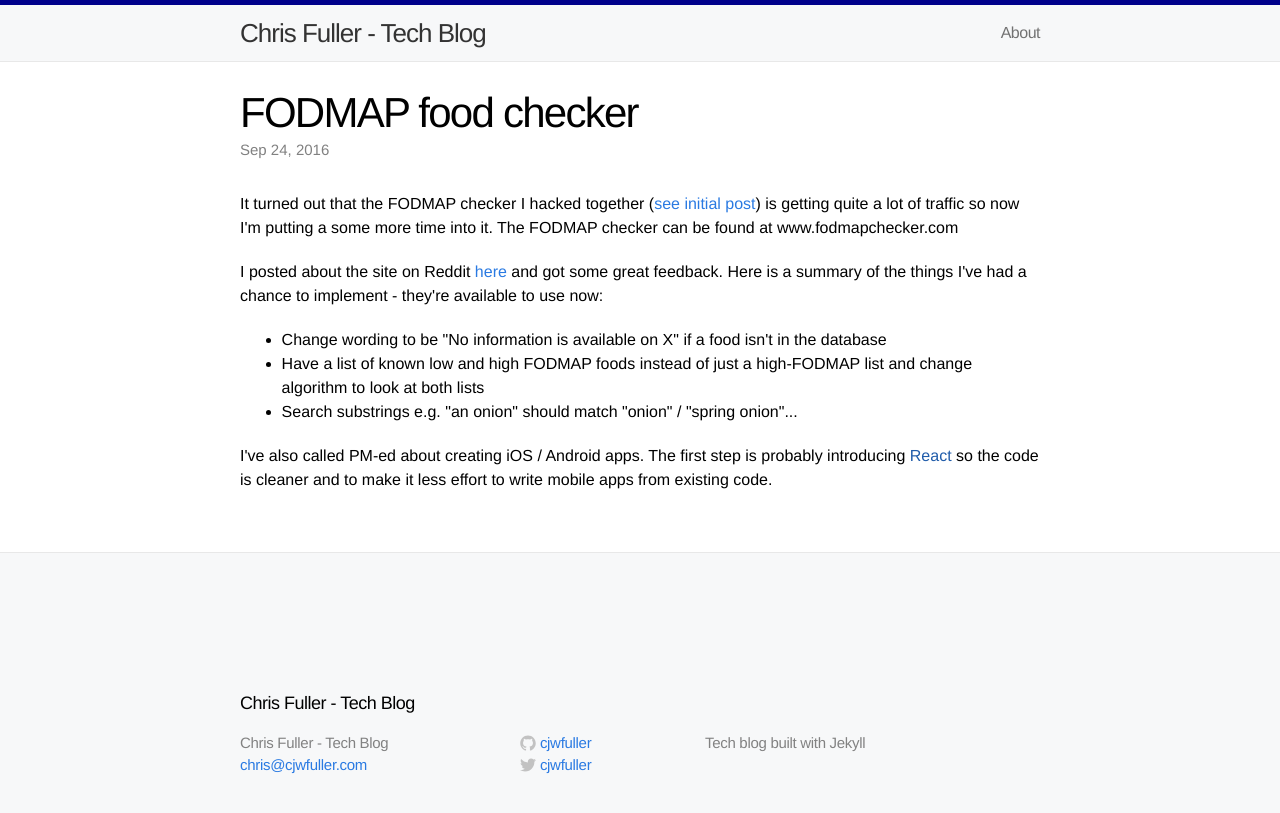
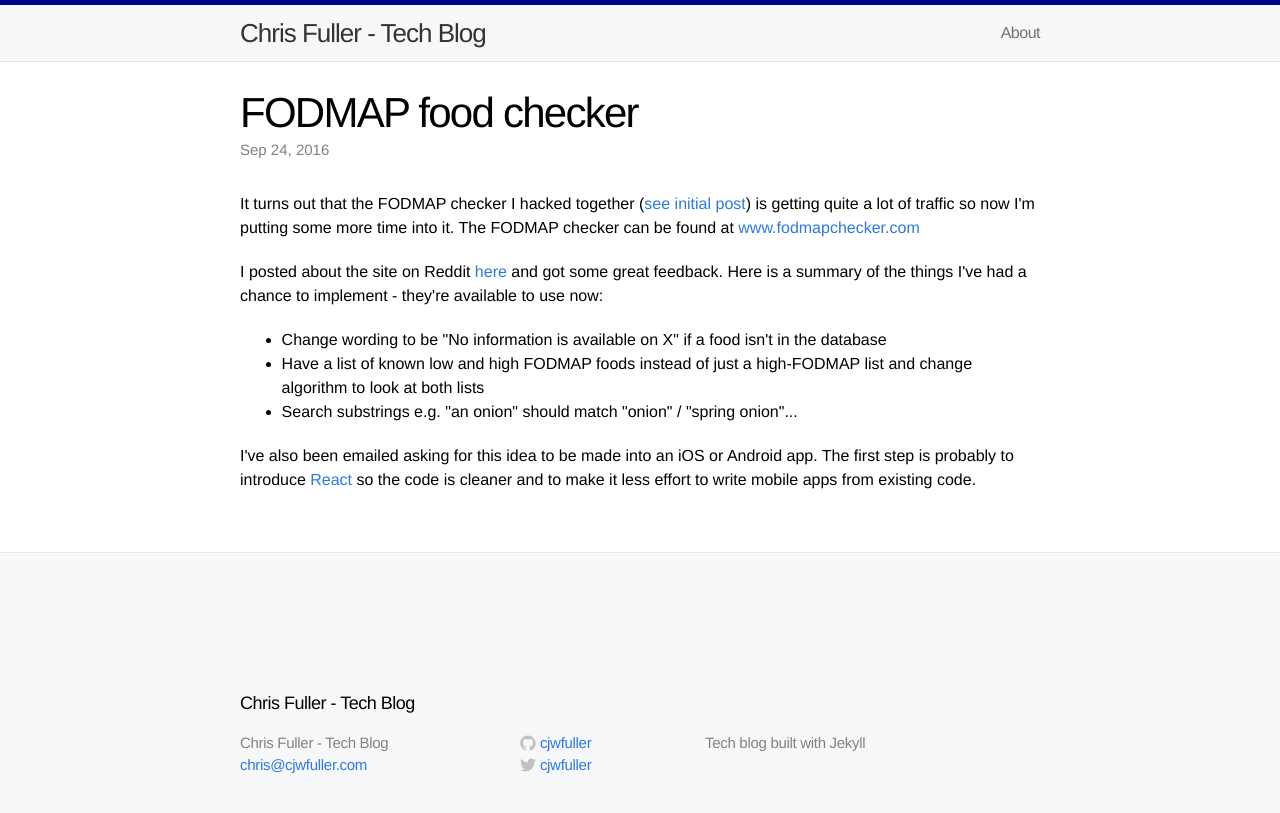
Before and after one commit to cjwfuller/cjwfuller.github.io, a Jekyll site: the page built from _posts/2016-9-24-fodmap-checker.html, in a window 1280 px wide. Shown: the top 813 px of the page. Built offline with Jekyll 4.4.1, drawn with Linux system fonts in a browser that asks for light colours; nearby versions of some CDN libraries; comment, search, counter and statistics services are not loaded.

Commit message:
improve fodmap checker post - wording / dead links

```diff
--- a/_posts/2016-9-24-fodmap-checker.html
+++ b/_posts/2016-9-24-fodmap-checker.html
@@ -12,7 +12,7 @@
 author:
 comments: true
 ---
-<p>It turned out that the FODMAP checker I hacked together (<a href="http://blog.cjwfuller.com/2016/08/28/fodmap-checker-hack/">see initial post</a>) is getting quite a lot of traffic so now I'm putting a some more time into it.  The FODMAP checker can be found at <a href="www.fodmapchecker.com"></a>www.fodmapchecker.com</p>
+<p>It turns out that the FODMAP checker I hacked together (<a href="http://blog.cjwfuller.com/2016/08/28/fodmap-checker-hack/">see initial post</a>) is getting quite a lot of traffic so now I'm putting some more time into it.  The FODMAP checker can be found at <a href="www.fodmapchecker.com">www.fodmapchecker.com</a></p>
 
 <p>I posted about the site on Reddit <a href="https://www.reddit.com/r/FODMAPS/comments/52vedm/ive_been_working_on_a_fodmap_checker_website_for/">here</a> and got some great feedback.  Here is a summary of the things I've had a chance to implement - they're available to use now:</p>
 
@@ -22,4 +22,4 @@
   <li>Search substrings e.g. "an onion" should match "onion" / "spring onion"...</li>
 </ul>
 
-<p>I've also called PM-ed about creating iOS / Android apps.  The first step is probably introducing <a href="">React</a> so the code is cleaner and to make it less effort to write mobile apps from existing code.</p>
+<p>I've also been emailed asking for this idea to be made into an iOS or Android app.  The first step is probably to introduce <a href="https://facebook.github.io/react/">React</a> so the code is cleaner and to make it less effort to write mobile apps from existing code.</p>
```
